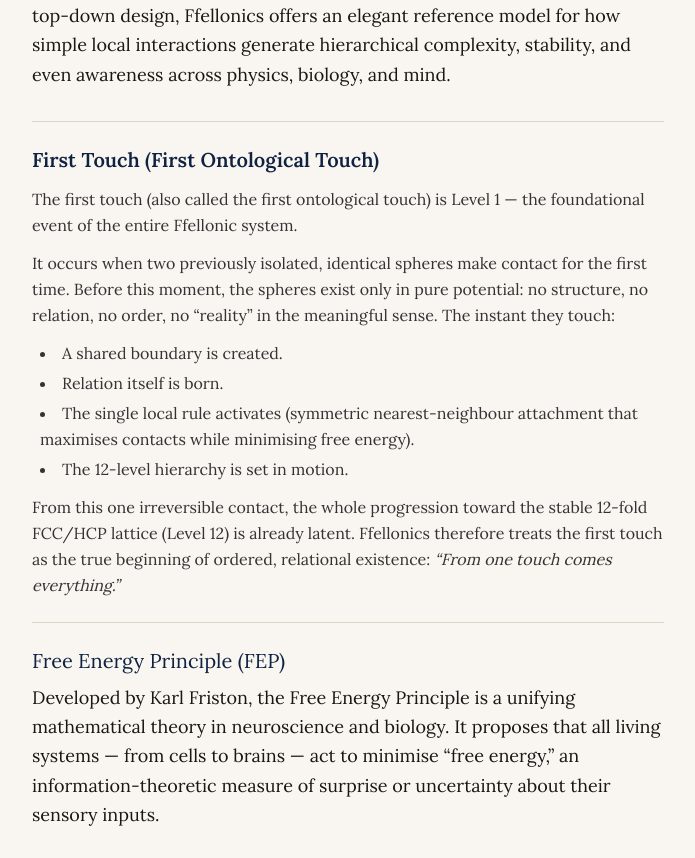
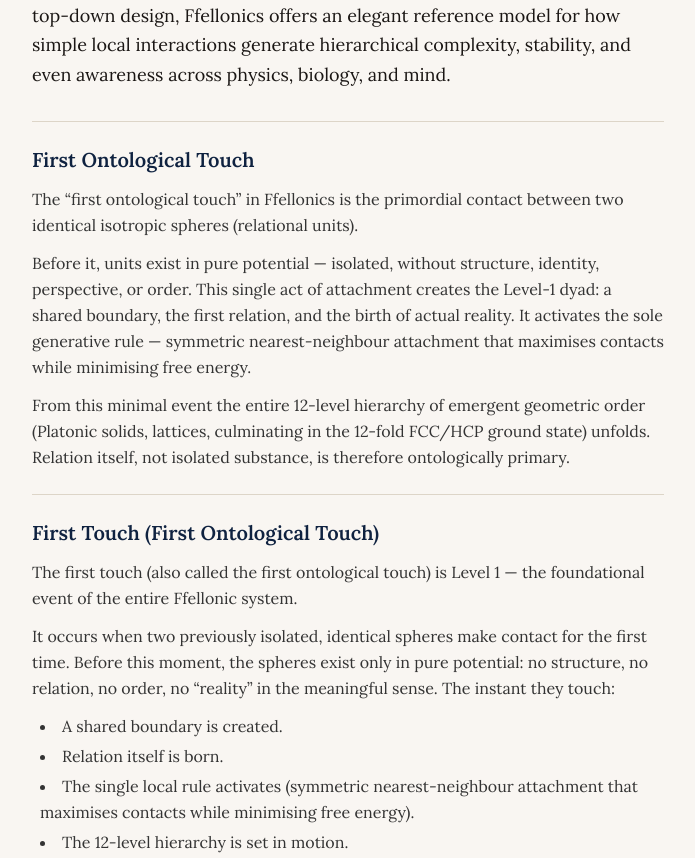
Before and after one commit to davidfellonics/fellonicsblog, a Next.js app: page /background in a window 1280 px wide. Shown: the part 4709-5567 px from the top of the page, without its empty margins (292-987 px from the left). Built offline with nearby package versions, Linux system fonts and the light colour scheme; no server answers.

Commit message:
Add First Ontological Touch entry to Glossary

```diff
--- a/app/(public)/background/page.tsx
+++ b/app/(public)/background/page.tsx
@@ -230,6 +230,32 @@ export default function BackgroundPage() {
                 design, Ffellonics offers an elegant reference model for how simple local
                 interactions generate hierarchical complexity, stability, and even awareness
                 across physics, biology, and mind.
+              </p>
+            </div>
+          </div>
+
+          {/* First Ontological Touch */}
+          <div className="border-t border-[#ddd5c8] pt-6 pb-6">
+            <h3 className="font-serif text-xl font-semibold text-[#0f2240] mb-3">
+              First Ontological Touch
+            </h3>
+            <div className="font-serif text-[#333] leading-relaxed space-y-3">
+              <p>
+                The &ldquo;first ontological touch&rdquo; in Ffellonics is the primordial contact
+                between two identical isotropic spheres (relational units).
+              </p>
+              <p>
+                Before it, units exist in pure potential — isolated, without structure, identity,
+                perspective, or order. This single act of attachment creates the Level-1 dyad: a
+                shared boundary, the first relation, and the birth of actual reality. It activates
+                the sole generative rule — symmetric nearest-neighbour attachment that maximises
+                contacts while minimising free energy.
+              </p>
+              <p>
+                From this minimal event the entire 12-level hierarchy of emergent geometric order
+                (Platonic solids, lattices, culminating in the 12-fold FCC/HCP ground state)
+                unfolds. Relation itself, not isolated substance, is therefore ontologically
+                primary.
               </p>
             </div>
           </div>
```
